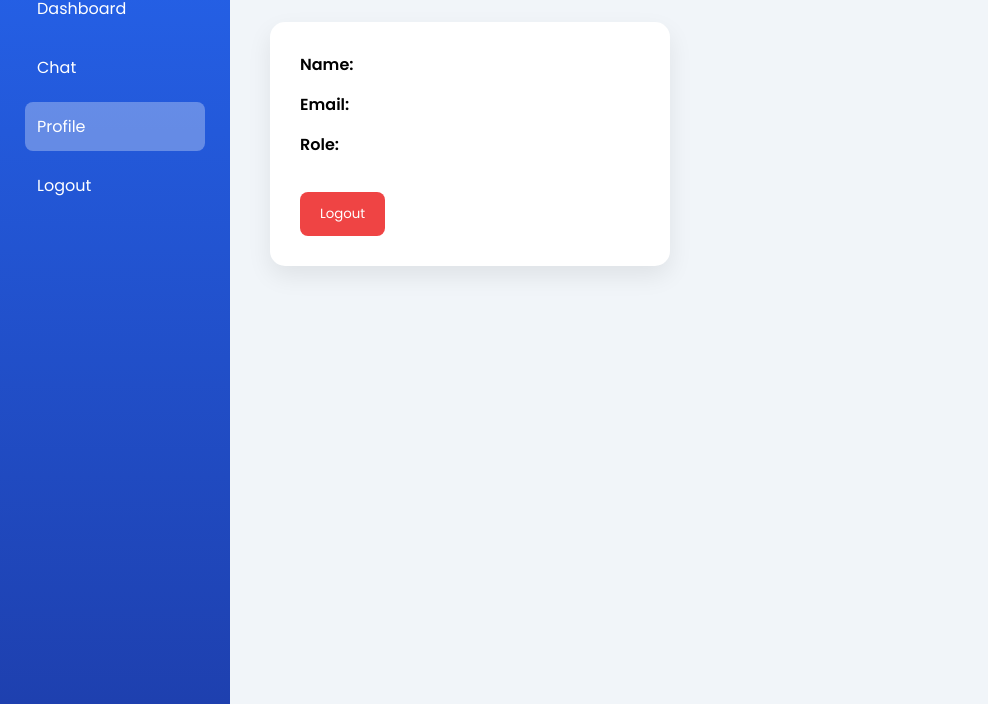
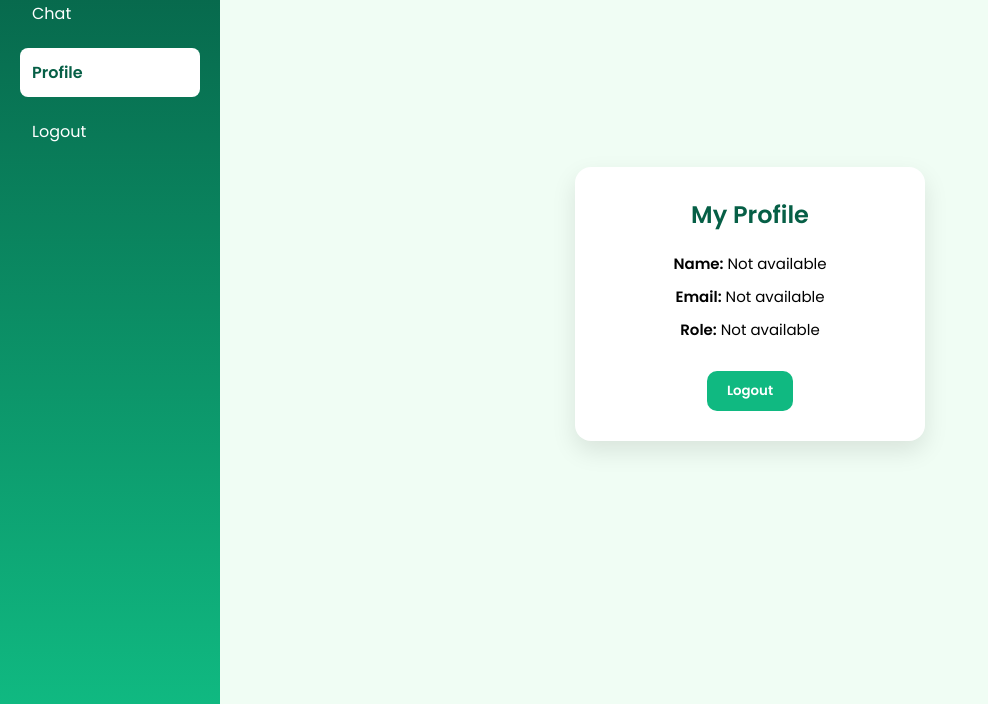
Before and after one commit to Devanjana2605/AccessAble-frontend, a plain HTML site: page pages/profile.html in a window 1280 px wide. Shown: the part 96-800 px from the top of the page, without its empty margins (0-988 px from the left). Drawn offline with Linux system fonts and the light colour scheme.

Commit message:
Updated profile page UI with green theme and removed dashboard

```diff
--- a/pages/profile.html
+++ b/pages/profile.html
@@ -11,6 +11,99 @@
 
 <link href="https://fonts.googleapis.com/css2?family=Poppins:wght@300;400;500;600&display=swap" rel="stylesheet">
 
+<style>
+body{
+  margin:0;
+  font-family:'Poppins',sans-serif;
+  background:#f0fdf4;
+}
+
+/* Layout */
+.container{
+  display:flex;
+  height:100vh;
+}
+
+/* Sidebar */
+.sidebar{
+  width:220px;
+  background:linear-gradient(180deg,#065f46,#10b981);
+  color:white;
+  padding:20px;
+}
+
+.sidebar h2{
+  margin-bottom:30px;
+}
+
+.sidebar ul{
+  list-style:none;
+  padding:0;
+}
+
+.sidebar li{
+  padding:12px;
+  border-radius:8px;
+  cursor:pointer;
+  margin-bottom:10px;
+}
+
+.sidebar li:hover{
+  background:rgba(255,255,255,0.2);
+}
+
+.sidebar .active{
+  background:white;
+  color:#065f46;
+  font-weight:600;
+}
+
+/* Profile Section */
+.profile-section{
+  flex:1;
+  display:flex;
+  flex-direction:column;
+  align-items:center;
+  justify-content:center;
+}
+
+/* Card */
+.profile-card{
+  background:white;
+  padding:30px;
+  border-radius:16px;
+  box-shadow:0 10px 25px rgba(0,0,0,0.1);
+  width:350px;
+  text-align:center;
+}
+
+.profile-card h2{
+  margin-bottom:20px;
+  color:#065f46;
+}
+
+.profile-info p{
+  margin:10px 0;
+  font-size:15px;
+}
+
+/* Logout Button */
+.logout-btn{
+  margin-top:20px;
+  padding:10px 20px;
+  border:none;
+  border-radius:10px;
+  background:#10b981;
+  color:white;
+  font-weight:600;
+  cursor:pointer;
+}
+
+.logout-btn:hover{
+  background:#059669;
+}
+</style>
+
 </head>
 
 <body>
@@ -23,26 +116,19 @@
 <h2>AccessAble</h2>
 
 <ul>
-
-<li onclick="goPage('dashboard.html')">Dashboard</li>
-
 <li onclick="goPage('chat.html')">Chat</li>
-
 <li class="active">Profile</li>
-
 <li onclick="logout()">Logout</li>
-
 </ul>
 
 </div>
 
-
 <!-- Profile Section -->
 <div class="profile-section">
 
-<h1>My Profile</h1>
+<div class="profile-card">
 
-<div class="profile-card">
+<h2>My Profile</h2>
 
 <div class="profile-info">
 
@@ -62,7 +148,6 @@
 
 </div>
 
-
 <script>
 
 function goPage(page){
@@ -77,13 +162,13 @@ window.location.href = "login.html";
 /* Load profile data */
 
 document.getElementById("name").innerText =
-localStorage.getItem("userName");
+localStorage.getItem("userName") || "Not available";
 
 document.getElementById("email").innerText =
-localStorage.getItem("userEmail");
+localStorage.getItem("userEmail") || "Not available";
 
 document.getElementById("role").innerText =
-localStorage.getItem("userRole");
+localStorage.getItem("userRole") || "Not available";
 
 </script>
 
```
